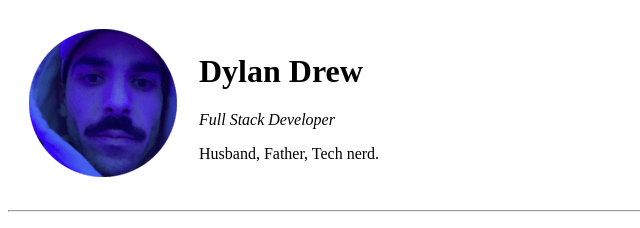
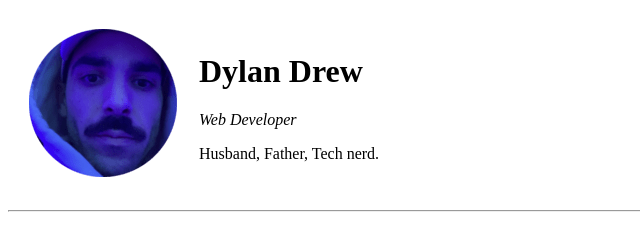
Before and after one commit to flerq/cv, a plain HTML site: page index.html in a window 1280 px wide. Shown: the top 228 px of the page, 0-640 px from the left. Drawn offline with Linux system fonts and the light colour scheme.

Commit message:
Update index.html

```diff
--- a/index.html
+++ b/index.html
@@ -13,7 +13,7 @@
       <td>
         <h1>Dylan Drew</h1>
         <p>
-          <em>Full Stack Developer</em>
+          <em>Web Developer</em>
         </p>
         <p>
           Husband, Father, Tech nerd.
```
